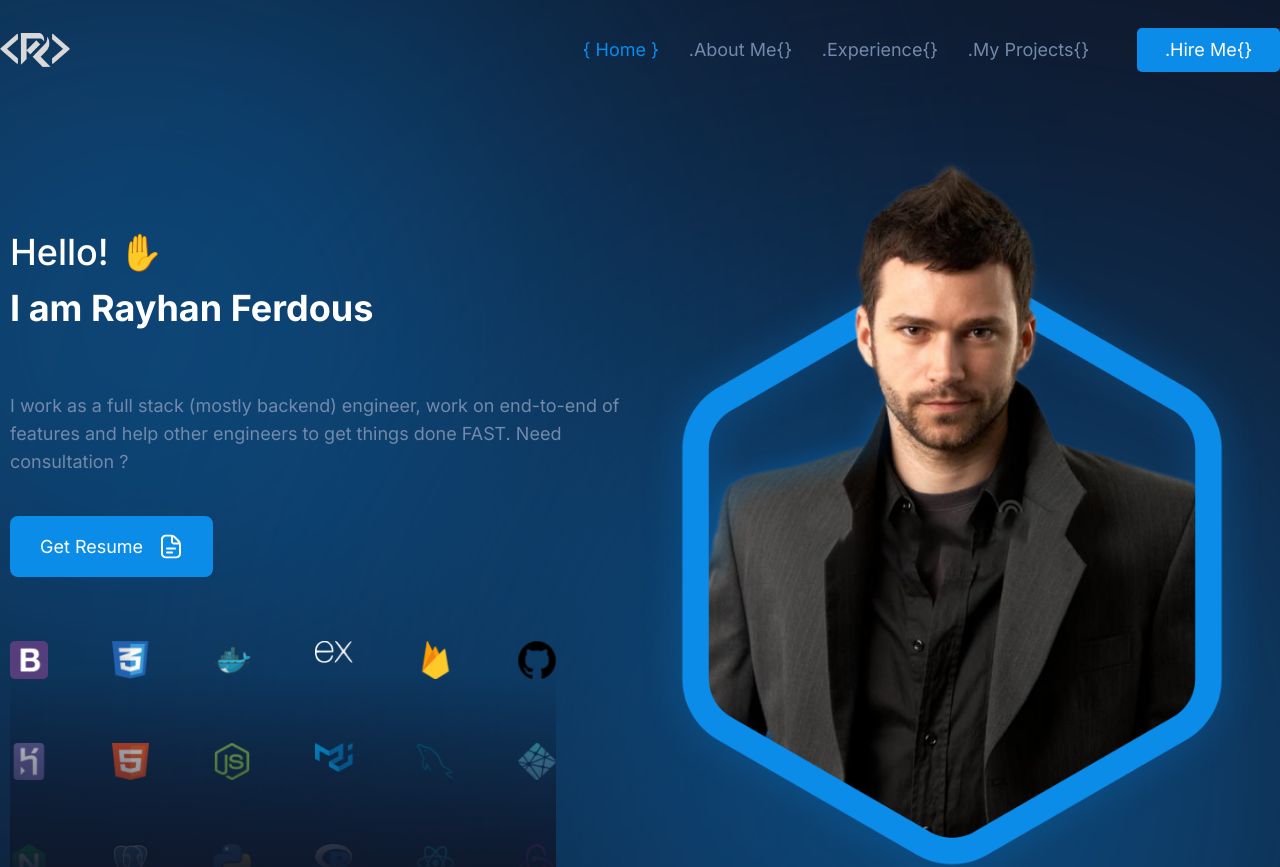
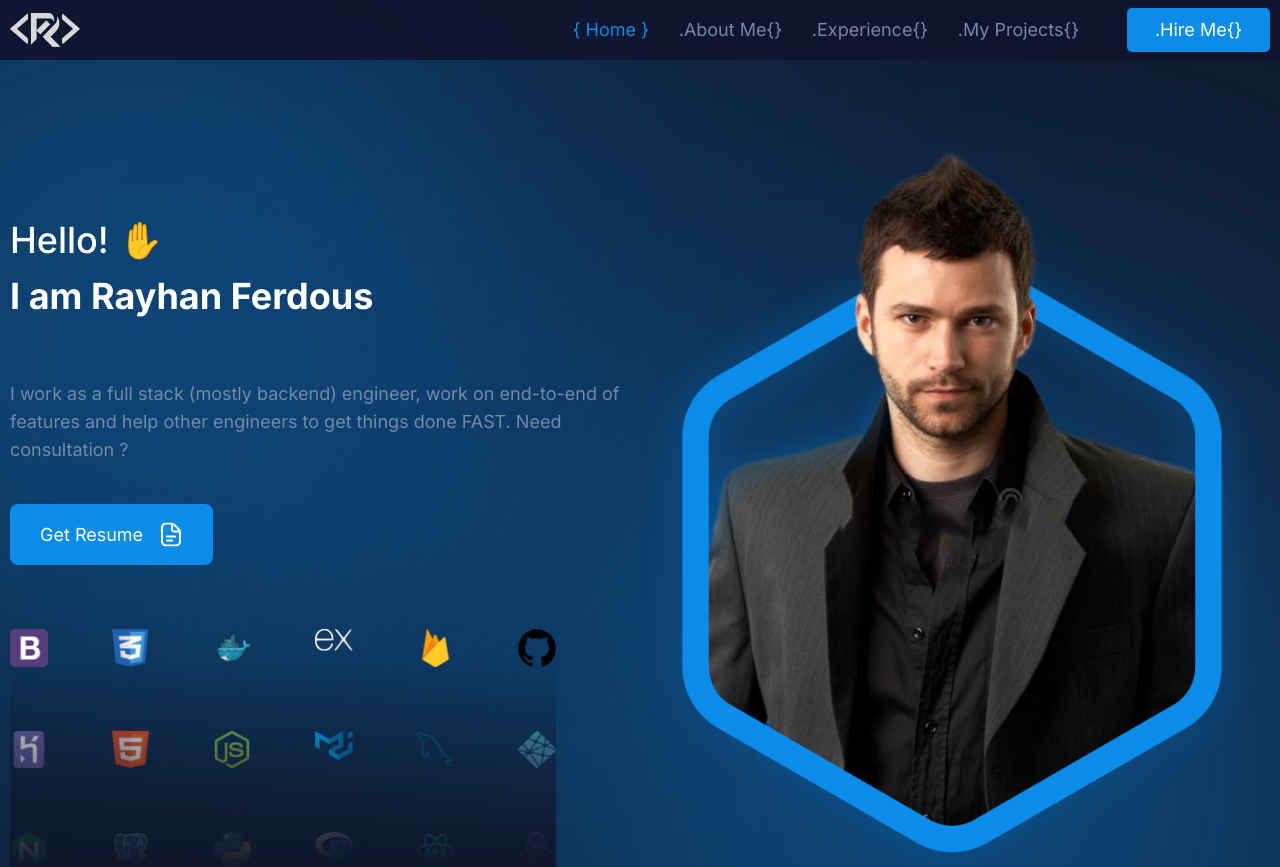
Before and after one commit to rayhanferdous/rayhanferdous, a Next.js app: page / in a window 1280 px wide. Shown: the top 867 px of the page. Built offline with nearby package versions, Linux system fonts and the light colour scheme.

Commit message:
Update Header.js

```diff
--- a/components/Layout/Header.js
+++ b/components/Layout/Header.js
@@ -3,11 +3,13 @@ import React from "react";
 import NavMenuCard from "./NavMenuCard";
 import Image from "next/image";
 import HamBurger from "../Svg/HamBurger";
+import Container from "./Container";
 
 function Header({ setIsOpen }) {
   return (
-    <>
-      <header className="flex items-center justify-between pt-7 z-10 sticky top-0">
+    <div className=" bg-primary/90 z-20 sticky top-0 py-2">
+      <Container>
+        <header className="flex items-center justify-between">
           <Image
             src={"/assets/logo.png"}
             width={70}
@@ -19,7 +21,8 @@ function Header({ setIsOpen }) {
             <HamBurger />
           </div>
         </header>
-    </>
+      </Container>
+    </div>
   );
 }
 
```
Lines whose indentation alone changed are shown as unchanged.
